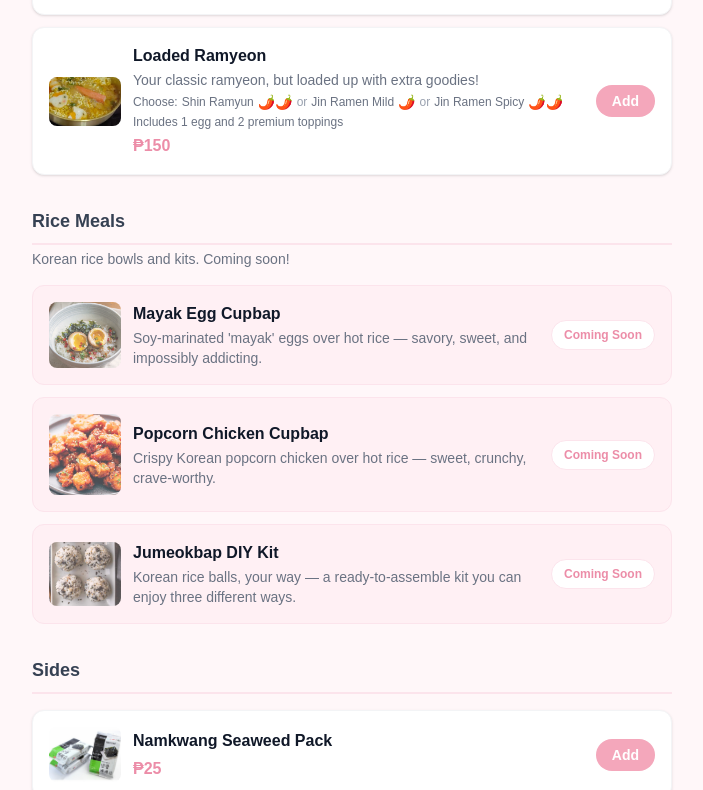
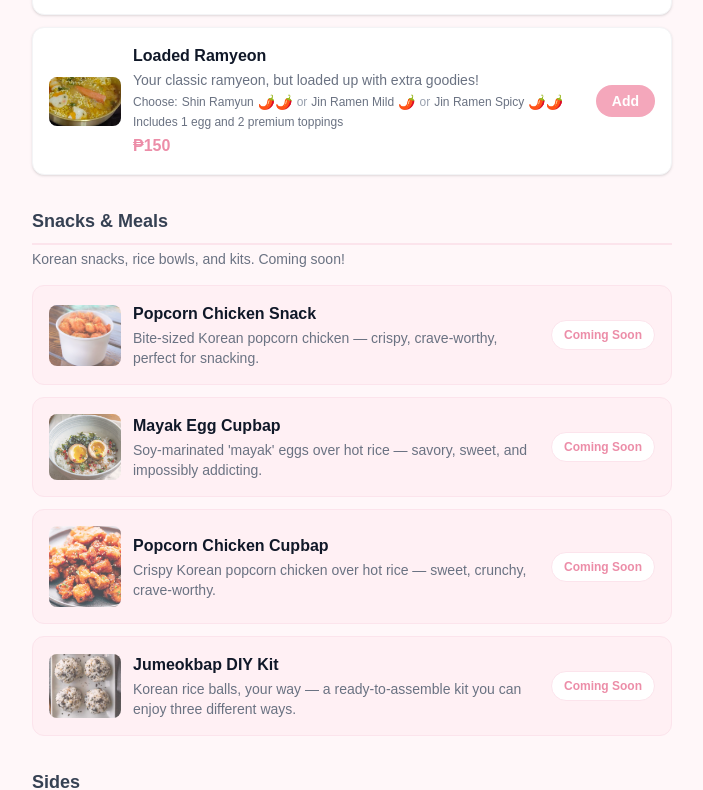
Before and after one commit to kfajardo-agsx/krave-menu, a Next.js app: page / in a window 1280 px wide. Shown: the part 893-1683 px from the top of the page, without its empty margins (288-991 px from the left). Built offline with nearby package versions, Linux system fonts and the light colour scheme.

Commit message:
feat: rename category to Snacks & Meals, add Popcorn Chicken Snack
Co-Authored-By: Claude Opus 4.7 (1M context) <noreply@anthropic.com>

```diff
--- a/src/data/menu.ts
+++ b/src/data/menu.ts
@@ -286,10 +286,19 @@ export const menu: MenuCategory[] = [
     ],
   },
   {
-    id: "rice-meals",
-    name: "Rice Meals",
-    description: "Korean rice bowls and kits. Coming soon!",
+    id: "snacks-meals",
+    name: "Snacks & Meals",
+    description: "Korean snacks, rice bowls, and kits. Coming soon!",
     items: [
+      {
+        id: "popcorn-chicken-snack",
+        name: "Popcorn Chicken Snack",
+        description:
+          "Bite-sized Korean popcorn chicken — crispy, crave-worthy, perfect for snacking.",
+        price: 0,
+        image: "/images/popcorn%20chicken%20snack.png",
+        comingSoon: true,
+      },
       {
         id: "mayak-egg-cupbap",
         name: "Mayak Egg Cupbap",
```
Also changed, not shown: public/images/popcorn chicken snack.png (added).
